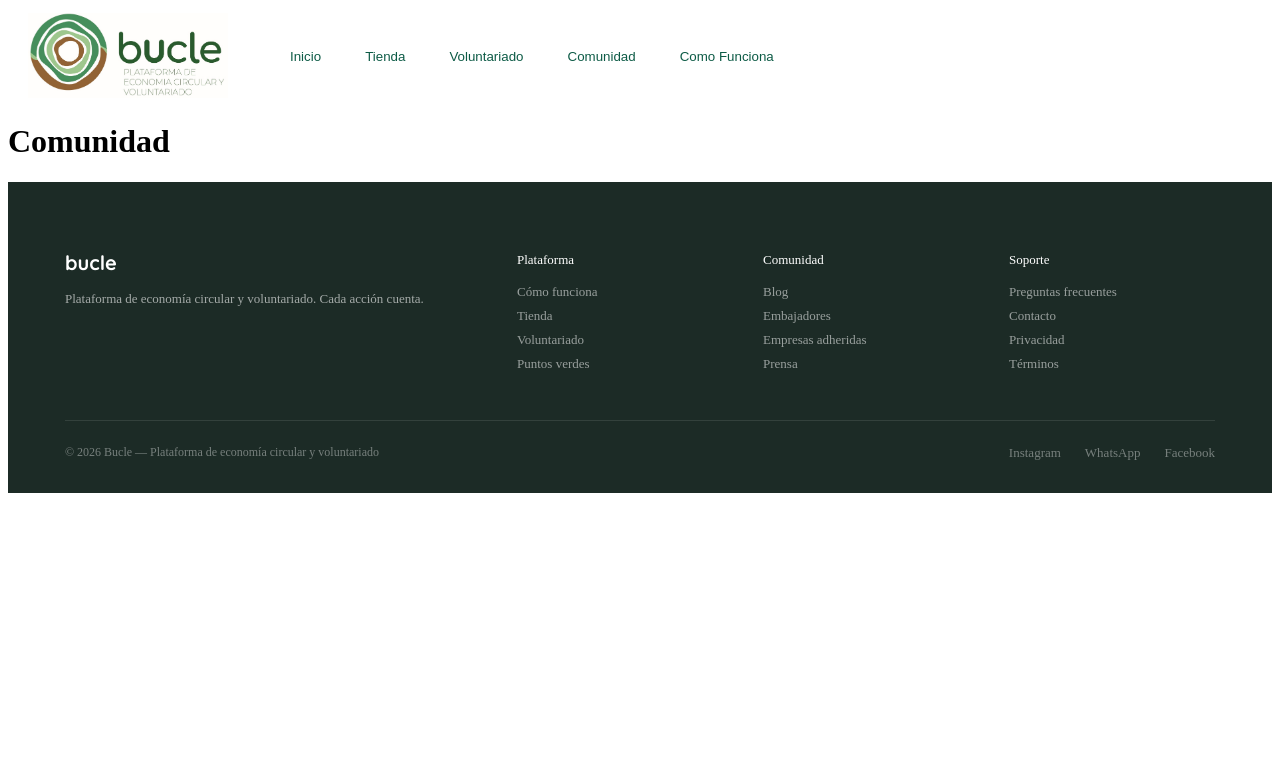
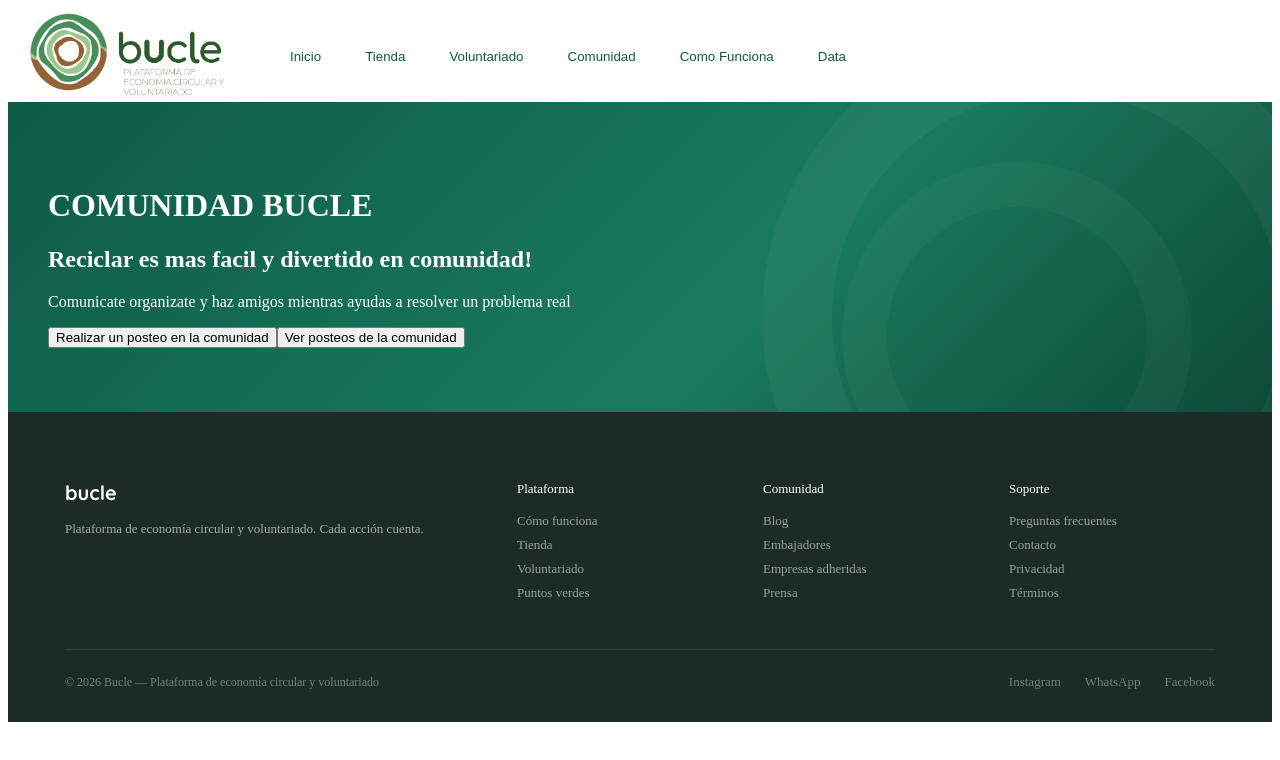
Before and after one commit to diegperez04/BucleProyectoFinal, a React (Vite) app: page / in a window 1280 px wide. Both pictures are taken after a click on the button "Comunidad". Shown: the top 760 px of the page. Built offline with nearby package versions, Linux system fonts and the light colour scheme.

Commit message:
added some descriptions

```diff
--- a/src/components/layout/Header.jsx
+++ b/src/components/layout/Header.jsx
@@ -4,6 +4,7 @@ import Tienda from "../../pages/Tienda";
 import MiPerfil from "../../pages/MiPerfil";
 import Comunidad from "../../pages/Comunidad";
 import ComoFunciona from "../../pages/ComoFunciona";
+import BasadosEnDatos from "../../pages/BasadosEnDatos";
 
 function Header({ seccionActiva = "home" }) {
   const renderContenidoPrincipal = () => {
@@ -18,6 +19,8 @@ function Header({ seccionActiva = "home" }) {
         return <Voluntariado />;
       case "community":
         return <Comunidad />;
+      case "databased":
+        return <BasadosEnDatos />;
       case "profile":
         return <MiPerfil />;
     }
--- a/src/components/ui/Menu.jsx
+++ b/src/components/ui/Menu.jsx
@@ -5,6 +5,7 @@ function Menu({ seccionActiva, setSeccionActiva }) {
     { id: "volunteering", label: "Voluntariado" },
     { id: "community", label: "Comunidad" },
     { id: "operating", label: "Como Funciona" },
+    {id: "databased", label: "Data"}
   ];
 
   return (
--- /dev/null
+++ b/src/pages/BasadosEnDatos.jsx
@@ -0,0 +1,17 @@
+function BasadosEnDatos() {
+  return (
+    <div>
+      <div className="divprincipal">
+        <div className="divizquierda">
+            <h1>Nos basamos en datos para cambiar nuestro sistema de reciclaj de residuos</h1>
+        </div>
+        <h2>Estadisticas Bucle</h2>
+        <div className="divderecha">
+        </div>
+        <h3>Tus estadisticas personales en Bucle</h3>
+      </div>
+    </div>
+  );
+}
+
+export default BasadosEnDatos;
--- a/src/pages/ComoFunciona.jsx
+++ b/src/pages/ComoFunciona.jsx
@@ -1,5 +1,19 @@
 function ComoFunciona() {
-  return <h1>Como Funciona</h1>;
+  return (
+    <div>
+      <div className="divprincipal">
+        <div className="divizquierda">
+          <h1>COMUNIDAD BUCLE</h1>
+          <h2>Reciclar es mas facil y divertido en comunidad!</h2>
+          <p>
+            Comunicate organizate y haz amigos mientras ayudas a resolver un
+            problema real
+          </p>
+          <button>Realizar un posteo en la comunidad</button>
+          <button>Ver posteos de la comunidad</button>
+        </div>
+      </div>
+    </div>
+  );
 }
-
 export default ComoFunciona;
--- a/src/pages/Comunidad.jsx
+++ b/src/pages/Comunidad.jsx
@@ -1,5 +1,19 @@
 function Comunidad() {
-  return <h1>Comunidad</h1>;
+  return (
+    <div>
+      <div className="divprincipal">
+        <div className="divizquierda">
+          <h1>COMUNIDAD BUCLE</h1>
+          <h2>Reciclar es mas facil y divertido en comunidad!</h2>
+          <p>
+            Comunicate organizate y haz amigos mientras ayudas a resolver un problema real
+          </p>
+          <button>Realizar un posteo en la comunidad</button>
+          <button>Ver posteos de la comunidad</button>
+        </div>
+      </div>
+    </div>
+  );
 }
 
 export default Comunidad;
```
